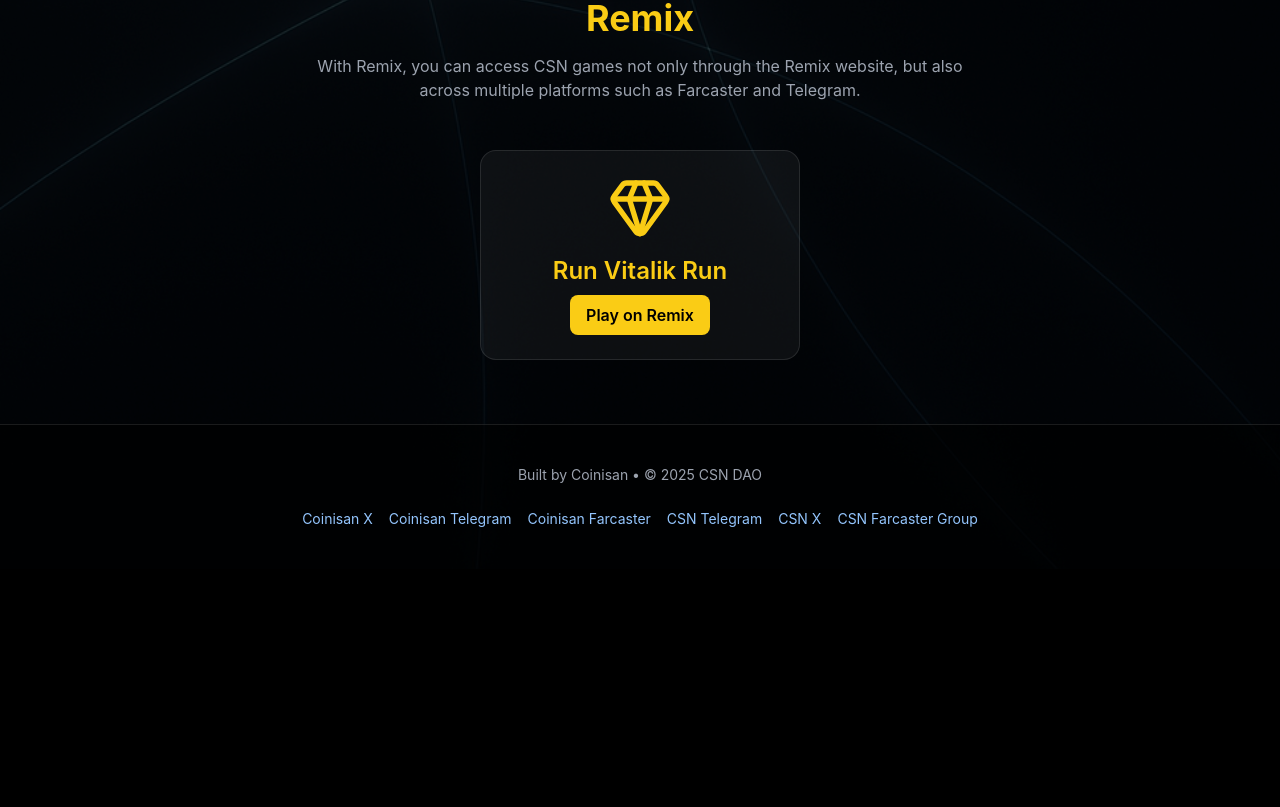
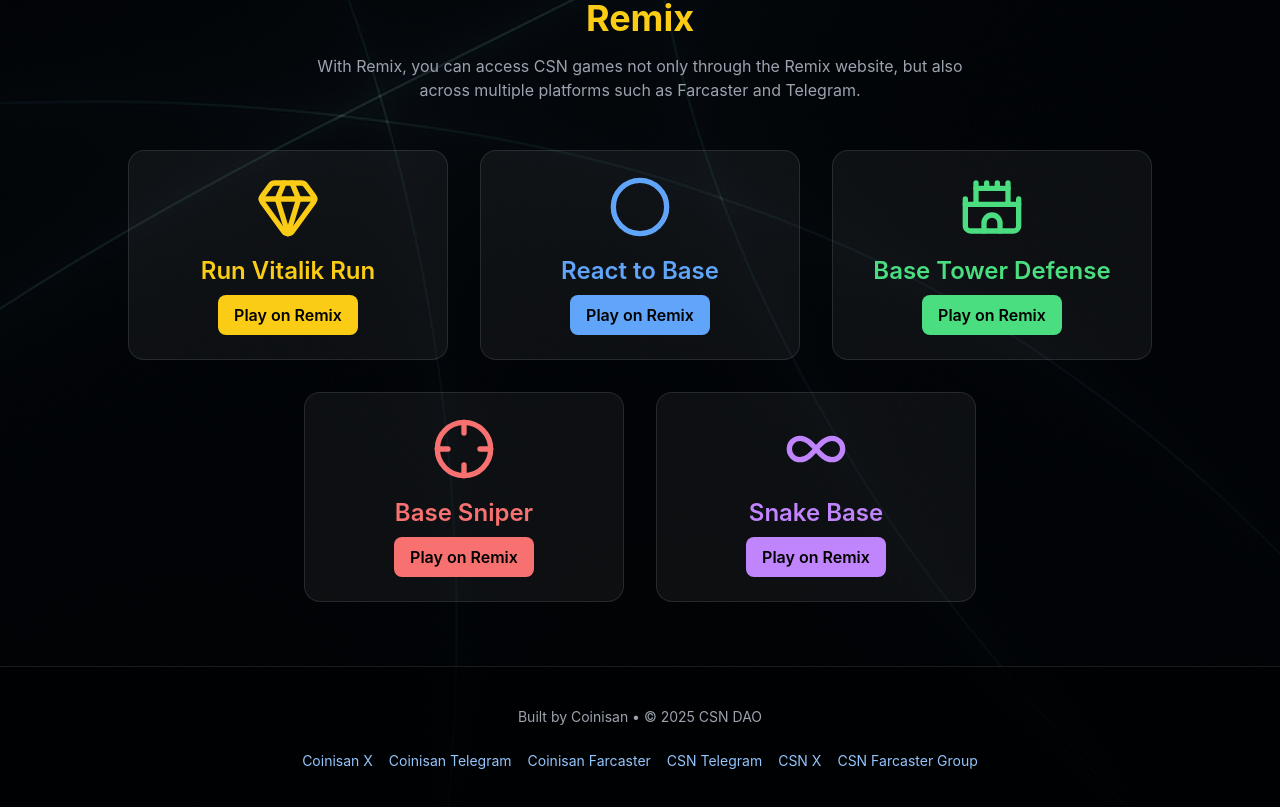
Before and after one commit to coinisan/csndao.app, a Next.js app: page / in a window 1280 px wide. Shown: the part 788-1595 px from the top of the page. Before the commit the page ends 1357 px from the top, so only its background shows below. Built offline with nearby package versions, Linux system fonts and the light colour scheme.

Commit message:
Added Remix arcade games (React to Base, Tower Defense, Sniper, Snake)

```diff
--- a/app/page.tsx
+++ b/app/page.tsx
@@ -1,6 +1,6 @@
 "use client";
 
-import { Dice5, Gem } from "lucide-react";
+import { Dice5, Gem, Crosshair, Castle, Circle, Infinity } from "lucide-react";
 import Link from "next/link";
 
 export default function Home() {
@@ -30,7 +30,9 @@
         {/* Farcaster Section */}
         <section className="text-center py-16">
           <h2 className="text-4xl font-bold text-purple-400 mb-4">Farcaster</h2>
-          <p className="text-gray-400 mb-12">Explore the CSN ecosystem on Farcaster</p>
+          <p className="text-gray-400 mb-12">
+            Explore the CSN ecosystem on Farcaster
+          </p>
 
           {/* CDice Card */}
           <div className="bg-white/5 rounded-2xl p-6 text-center border border-white/10 hover:bg-white/10 transition-transform duration-500 ease-out mx-auto w-[320px] hover:scale-105 hover:shadow-[0_0_20px_rgba(255,255,255,0.2)]">
@@ -63,21 +65,51 @@
             Telegram.
           </p>
 
-          {/* Run Vitalik Run card */}
-          <div className="bg-white/5 rounded-2xl p-6 text-center border border-white/10 hover:bg-white/10 transition-transform duration-500 ease-out mx-auto w-[320px] hover:scale-105 hover:shadow-[0_0_20px_rgba(255,255,255,0.2)]">
-            <div className="flex justify-center mb-4">
-              <Gem size={64} className="text-yellow-400" />
-            </div>
-            <h3 className="text-2xl font-semibold mb-2 text-yellow-400">
-              Run Vitalik Run
-            </h3>
-            <Link
-              href="https://remix.gg/g/c9e5946b-9830-4a7e-81a0-e5b1dfadd119"
-              target="_blank"
-              className="inline-block bg-yellow-400 text-black px-4 py-2 rounded-lg font-semibold hover:bg-yellow-500 transition"
-            >
-              Play on Remix
-            </Link>
+          <div className="flex flex-wrap justify-center gap-8">
+            {/* Run Vitalik Run */}
+            <GameCard
+              title="Run Vitalik Run"
+              color="text-yellow-400"
+              bg="bg-yellow-400"
+              icon={<Gem size={64} className="text-yellow-400" />}
+              link="https://remix.gg/g/c9e5946b-9830-4a7e-81a0-e5b1dfadd119"
+            />
+
+            {/* React to Base */}
+            <GameCard
+              title="React to Base"
+              color="text-blue-400"
+              bg="bg-blue-400"
+              icon={<Circle size={64} className="text-blue-400" />}
+              link="https://remix.gg/g/9debd4e0-91e6-45e5-8e9d-1bbbe1fa9c7b"
+            />
+
+            {/* Base Tower Defense */}
+            <GameCard
+              title="Base Tower Defense"
+              color="text-green-400"
+              bg="bg-green-400"
+              icon={<Castle size={64} className="text-green-400" />}
+              link="https://remix.gg/g/a88b7182-0afd-4b66-936c-3022cc69a05a"
+            />
+
+            {/* Base Sniper */}
+            <GameCard
+              title="Base Sniper"
+              color="text-red-400"
+              bg="bg-red-400"
+              icon={<Crosshair size={64} className="text-red-400" />}
+              link="https://remix.gg/g/0d3413f6-d3b4-48d0-92c9-53f0cff290c6"
+            />
+
+            {/* Snake Base */}
+            <GameCard
+              title="Snake Base"
+              color="text-purple-400"
+              bg="bg-purple-400"
+              icon={<Infinity size={64} className="text-purple-400" />}
+              link="https://remix.gg/g/b4d10dab-d29d-4449-ac1b-0f5fe7ff0d7a"
+            />
           </div>
         </section>
 
@@ -133,3 +165,20 @@
     </main>
   );
 }
+
+/* Reusable GameCard component */
+function GameCard({ title, color, bg, icon, link }: any) {
+  return (
+    <div className="bg-white/5 rounded-2xl p-6 text-center border border-white/10 hover:bg-white/10 transition-transform duration-500 ease-out w-[320px] hover:scale-105 hover:shadow-[0_0_20px_rgba(255,255,255,0.2)]">
+      <div className="flex justify-center mb-4">{icon}</div>
+      <h3 className={`text-2xl font-semibold mb-2 ${color}`}>{title}</h3>
+      <Link
+        href={link}
+        target="_blank"
+        className={`inline-block ${bg} text-black px-4 py-2 rounded-lg font-semibold hover:opacity-90 transition`}
+      >
+        Play on Remix
+      </Link>
+    </div>
+  );
+}
```
